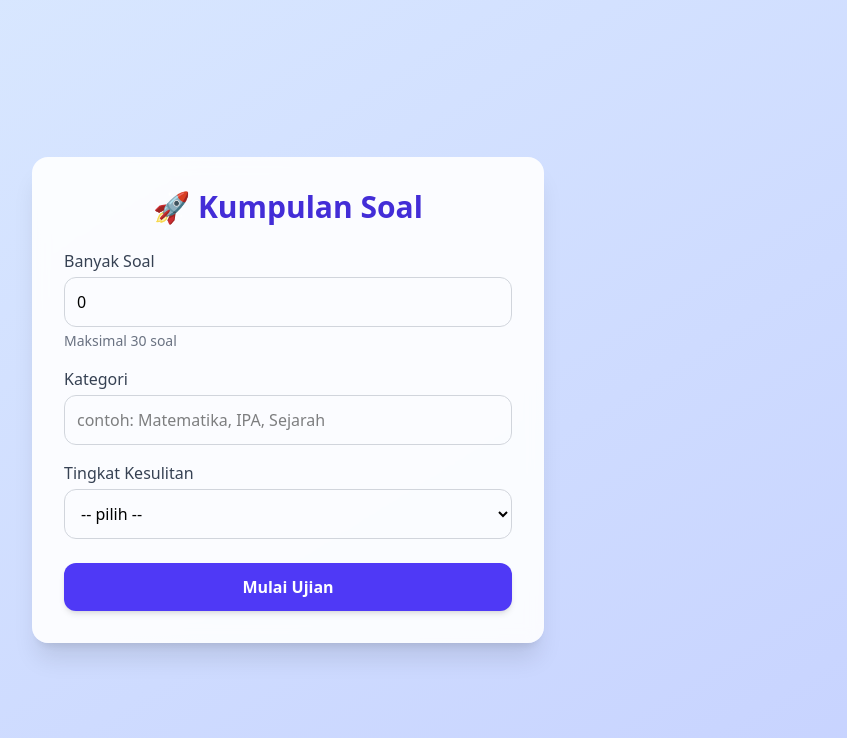
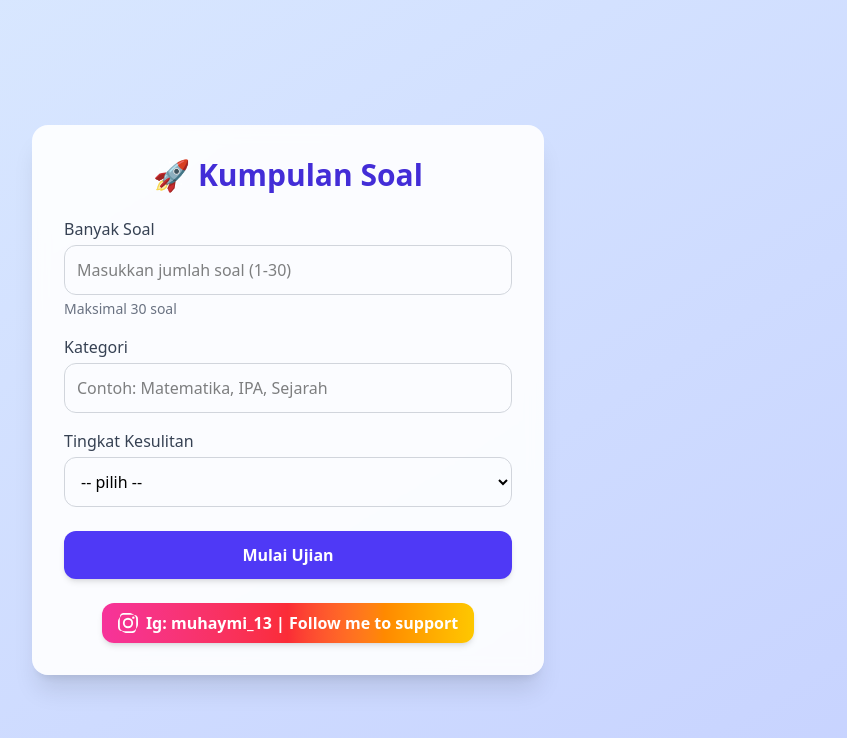
Before and after one commit to muhaymi/exam-app, a React (Vite) app: page / in a window 1280 px wide. Shown: the top 738 px of the page, without its empty margins (352-1199 px from the left). Built offline with nearby package versions, Linux system fonts and the light colour scheme; no server answers.

Commit message:
Update Home.tsx
Nice

```diff
--- a/src/pages/Home.tsx
+++ b/src/pages/Home.tsx
@@ -2,30 +2,30 @@ import React, { useState } from "react";
 import { useNavigate } from "react-router-dom";
 import { generateQuestions, type Question } from "../services/gemini";
 
-
 const Home: React.FC = () => {
-  const [banyak, setBanyak] = useState(0);
+  const [banyak, setBanyak] = useState<string>(""); // awal kosong
   const [kategori, setKategori] = useState("");
   const [tingkat, setTingkat] = useState("");
   const [loading, setLoading] = useState(false);
   const navigate = useNavigate();
 
   const startExam = async () => {
-    if (!banyak || !kategori || !tingkat) {
-      alert("inputkan semua data");
+    const jumlahSoal = Number(banyak);
+
+    if (!jumlahSoal || !kategori || !tingkat) {
+      alert("Inputkan semua data dengan benar!");
       return;
     }
 
-    if (banyak > 30) {
+    if (jumlahSoal > 30) {
       alert("Maksimal soal adalah 30");
-      setBanyak(30);
+      setBanyak("30");
       return;
     }
 
-
     setLoading(true);
     try {
-      const questions: Question[] = await generateQuestions(banyak, kategori, tingkat);
+      const questions: Question[] = await generateQuestions(jumlahSoal, kategori, tingkat);
       navigate("/exam", { state: { questions } });
     } catch {
       alert("Gagal generate soal.");
@@ -48,9 +48,9 @@ const Home: React.FC = () => {
             min={1}
             max={30}
             className="w-full border border-gray-300 rounded-xl p-3 mt-1 focus:ring-2 focus:ring-indigo-400 focus:outline-none"
-            placeholder={banyak.toString()}
-            value={banyak > 30 ? 30 : banyak}
-            onChange={(e) => setBanyak(Number(e.target.value))}
+            placeholder="Masukkan jumlah soal (1-30)"
+            value={banyak}
+            onChange={(e) => setBanyak(e.target.value)}
           />
           <p className="text-sm text-gray-500 mt-1">Maksimal 30 soal</p>
         </label>
@@ -60,7 +60,7 @@ const Home: React.FC = () => {
           <input
             type="text"
             className="w-full border border-gray-300 rounded-xl p-3 mt-1 focus:ring-2 focus:ring-indigo-400 focus:outline-none"
-            placeholder="contoh: Matematika, IPA, Sejarah"
+            placeholder="Contoh: Matematika, IPA, Sejarah"
             value={kategori}
             onChange={(e) => setKategori(e.target.value)}
           />
@@ -87,6 +87,28 @@ const Home: React.FC = () => {
         >
           {loading ? "Membuat soal..." : "Mulai Ujian"}
         </button>
+
+        {/* Instagram Banner */}
+        <div className="mt-6 text-center">
+          <a
+            href="https://instagram.com/muhaymi_13"
+            target="_blank"
+            rel="noopener noreferrer"
+            className="inline-flex items-center justify-center gap-2 px-4 py-2 bg-gradient-to-r from-pink-500 via-red-500 to-yellow-400 text-white font-semibold rounded-xl shadow-md hover:scale-105 transition-transform"
+          >
+            <svg
+              xmlns="http://www.w3.org/2000/svg"
+              className="h-5 w-5"
+              fill="currentColor"
+              viewBox="0 0 24 24"
+            >
+              <path d="M12 2.163c3.204 0 3.584.012 4.85.07 1.366.062 2.633.332 3.608 1.308.975.976 1.246 2.243 1.308 3.608.058 1.266.07 1.646.07 4.85s-.012 3.584-.07 4.85c-.062 1.366-.332 2.633-1.308 3.608-.976.975-2.243 1.246-3.608 1.308-1.266.058-1.646.07-4.85.07s-3.584-.012-4.85-.07c-1.366-.062-2.633-.332-3.608-1.308-.975-.976-1.246-2.243-1.308-3.608C2.175 15.584 2.163 15.204 2.163 12s.012-3.584.07-4.85c.062-1.366.332-2.633 1.308-3.608C4.516 2.495 5.783 2.224 7.148 2.163 8.414 2.105 8.794 2.163 12 2.163zm0-2.163C8.741 0 8.332.013 7.052.072 5.771.13 4.632.388 3.678 1.342 2.724 2.296 2.466 3.435 2.408 4.716.013 8.332 0 8.741 0 12c0 3.259.013 3.668.072 4.948.058 1.281.316 2.42 1.27 3.374.954.954 2.093 1.212 3.374 1.27C8.332 23.987 8.741 24 12 24s3.668-.013 4.948-.072c1.281-.058 2.42-.316 3.374-1.27.954-.954 1.212-2.093 1.27-3.374C23.987 15.668 24 15.259 24 12s-.013-3.668-.072-4.948c-.058-1.281-.316-2.42-1.27-3.374-.954-.954-2.093-1.212-3.374-1.27C15.668.013 15.259 0 12 0z"/>
+              <path d="M12 5.838a6.162 6.162 0 1 0 0 12.324 6.162 6.162 0 0 0 0-12.324zm0 10.162a3.999 3.999 0 1 1 0-7.998 3.999 3.999 0 0 1 0 7.998z"/>
+              <circle cx="18.406" cy="5.594" r="1.44"/>
+            </svg>
+            Ig: muhaymi_13 | Follow me to support
+          </a>
+        </div>
       </div>
     </div>
   );
```
